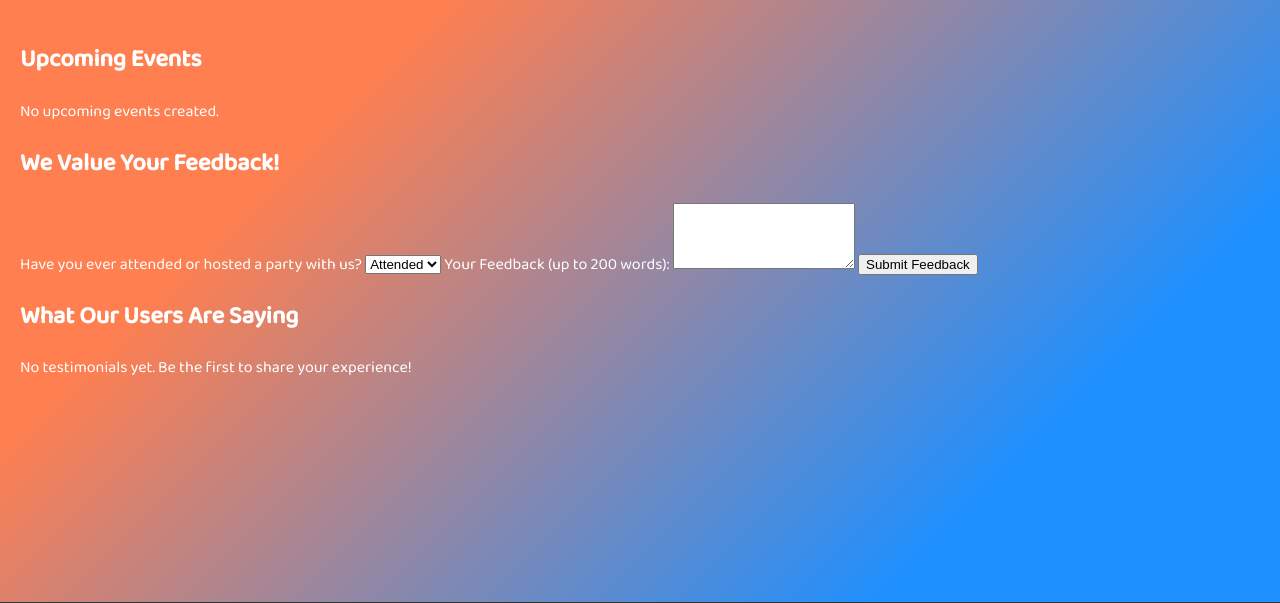
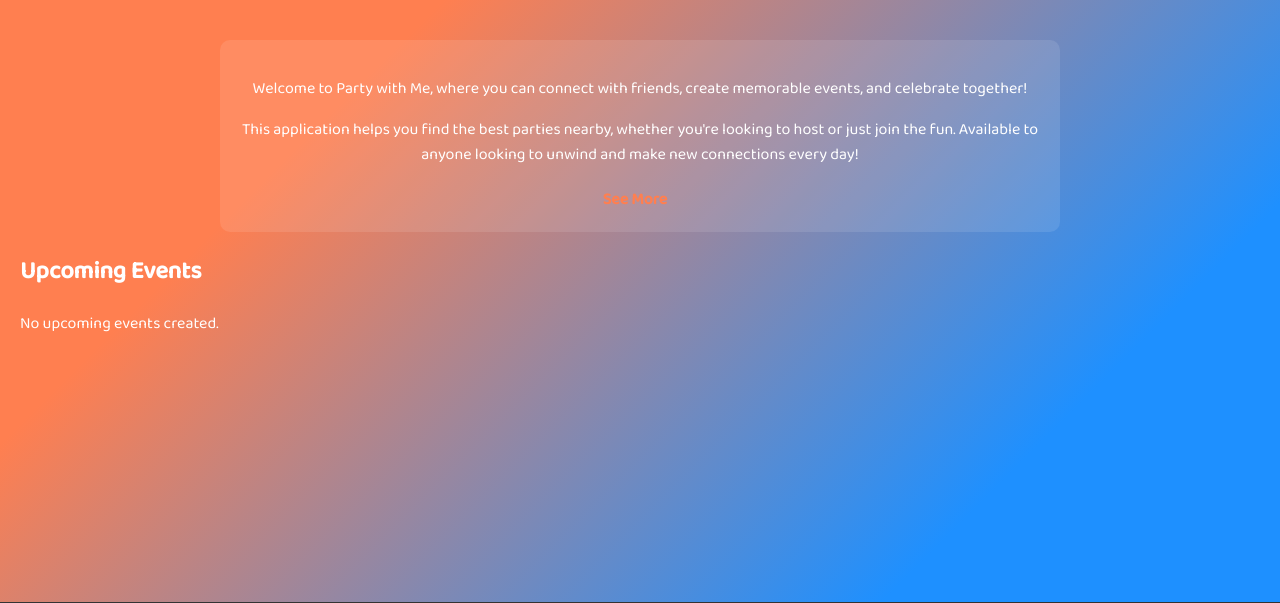
Before and after one commit to emdinga/Party_with_me, a Flask app: page /members_home in a window 1280 px wide. Shown: the part 76-679 px from the top of the page. Run offline with Flask 2, Linux system fonts and the light colour scheme; data that the repository does not hold is empty.

Commit message:
udating members home

```diff
--- a/app.py
+++ b/app.py
@@ -326,16 +326,17 @@ def uploaded_file(filename):
     """ Handle file uploads """
     return send_from_directory(app.config['UPLOAD_FOLDER'], filename)
 
-from flask import request, redirect, url_for, flash
-
 @app.route('/submit_feedback', methods=['POST'])
 def submit_feedback():
-    """ handle feedback"""
     event_attended = request.form.get('event_attended')
     feedback = request.form.get('feedback')
-    user_name = request.form.get('user_name')
 
-    """Store feedback in the database"""
+    user_name = session.get('username')
+
+    if not user_name:
+        flash('You need to be logged in to submit feedback.', 'danger')
+        return redirect(url_for('login'))
+
     new_feedback = Feedback(event_attended=event_attended, feedback=feedback, user_name=user_name)
     db.session.add(new_feedback)
     db.session.commit()
--- a/templates/members_home.html
+++ b/templates/members_home.html
@@ -2,7 +2,46 @@
 
 {% block content %}
 <main>
-    <!-- Existing Content -->
+    <!-- Introduction Section -->
+    <section class="intro-card">
+        <p>Welcome to Party with Me, where you can connect with friends, create memorable events, and celebrate together!</p>
+        <p>This application helps you find the best parties nearby, whether you're looking to host or just join the fun. Available to anyone looking to unwind and make new connections every day!</p>
+        <a class="see-more-link" href="#" onclick="toggleSeeMore(event)">See More</a>
+    </section>
+
+    <!-- Additional Information Section -->
+    <div class="see-more" style="display: none;">
+        <section class="testimonials">
+            <h2>What Our Users Are Saying</h2>
+            <div class="testimonial">
+                <p>"The best party app I've used! Easy to create and manage events." - Jane D.</p>
+            </div>
+            <div class="testimonial">
+                <p>"A fantastic way to stay connected with friends and plan amazing parties!" - John S.</p>
+            </div>
+        </section>
+
+        <!-- Feedback Form for Members -->
+        <section class="feedback-form">
+            <h2>We Value Your Feedback!</h2>
+            <form action="{{ url_for('submit_feedback') }}" method="POST">
+                <label for="event_attended">Have you ever attended or hosted a party with us?</label>
+                <select id="event_attended" name="event_attended" required>
+                    <option value="attended">Attended</option>
+                    <option value="hosted">Hosted</option>
+                    <option value="both">Both</option>
+                    <option value="none">None</option>
+                </select>
+
+                <label for="feedback">Your Feedback (up to 200 words):</label>
+                <textarea id="feedback" name="feedback" rows="4" maxlength="1000" required></textarea>
+
+                <button type="submit">Submit Feedback</button>
+            </form>
+        </section>
+    </div>
+
+    <!-- Upcoming Events Section -->
     <section id="events-section">
         <h2>Upcoming Events</h2>
         {% if events %}
@@ -11,51 +50,18 @@
                     <h3>{{ event.title }}</h3>
                     <p><strong>Date:</strong> {{ event.date }}</p>
                     <p><strong>Location:</strong> {{ event.location }}</p>
-                    {% if event.poster %}
-                        <img src="{{ url_for('uploaded_file', filename=event.poster) }}" alt="{{ event.title }} poster">
+                    {% if event.poster_image %}
+                        <img src="{{ url_for('static', filename=event.poster_image) }}" alt="{{ event.title }} poster">
                     {% endif %}
                     <p><strong>Privacy:</strong> {{ event.privacy }}</p>
                     {% if event.privacy == 'private' %}
                         <p><strong>RSVP Link:</strong> <a href="{{ url_for('rsvp', title=event.title) }}">RSVP Here</a></p>
                     {% endif %}
-                    <a href="{{ url_for('event_details', event_id=event.id) }}">See Details</a>
+                    <a href="{{ url_for('event_details', title=event.title) }}">See Details</a>
                 </div>
             {% endfor %}
         {% else %}
             <p>No upcoming events created.</p>
-        {% endif %}
-    </section>
-
-    <!-- Feedback Section -->
-    <section id="feedback-section">
-        <h2>We Value Your Feedback!</h2>
-        <form action="{{ url_for('submit_feedback') }}" method="POST">
-            <label for="event_attended">Have you ever attended or hosted a party with us?</label>
-            <select id="event_attended" name="event_attended" required>
-                <option value="attended">Attended</option>
-                <option value="hosted">Hosted</option>
-                <option value="both">Both</option>
-                <option value="none">None</option>
-            </select>
-
-            <label for="feedback">Your Feedback (up to 200 words):</label>
-            <textarea id="feedback" name="feedback" rows="4" maxlength="1000" required></textarea>
-
-            <button type="submit">Submit Feedback</button>
-        </form>
-    </section>
-
-    <!-- Testimonials Section -->
-    <section id="testimonials-section">
-        <h2>What Our Users Are Saying</h2>
-        {% if testimonials %}
-            {% for testimonial in testimonials %}
-                <div class="testimonial">
-                    <p>"{{ testimonial.feedback }}" - {{ testimonial.user_name }}</p>
-                </div>
-            {% endfor %}
-        {% else %}
-            <p>No testimonials yet. Be the first to share your experience!</p>
         {% endif %}
     </section>
 </main>
@@ -76,5 +82,18 @@
             window.scrollTo({ top: document.body.scrollHeight, behavior: 'smooth' }); // Scroll to bottom
         }
     }
+
+    function scrollToSection() {
+        document.getElementById('events-section').scrollIntoView({ behavior: 'smooth' });
+    }
+
+    function showModal(modalId) {
+        document.getElementById(modalId).style.display = 'flex';
+        document.getElementById(modalId).scrollTop = 0; // Ensure the modal starts at the top
+    }
+
+    function hideModal(modalId) {
+        document.getElementById(modalId).style.display = 'none';
+    }
 </script>
 {% endblock %}
```
